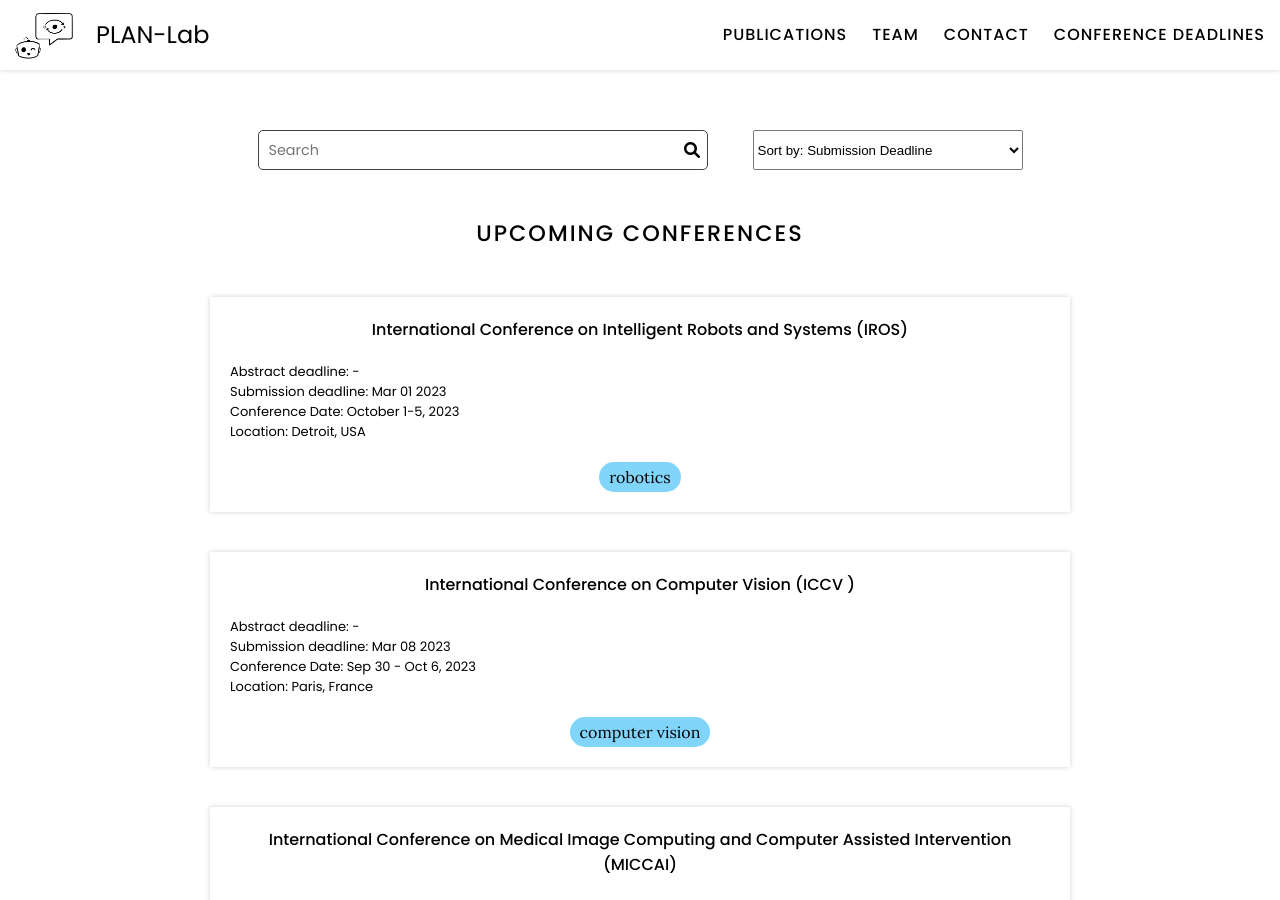
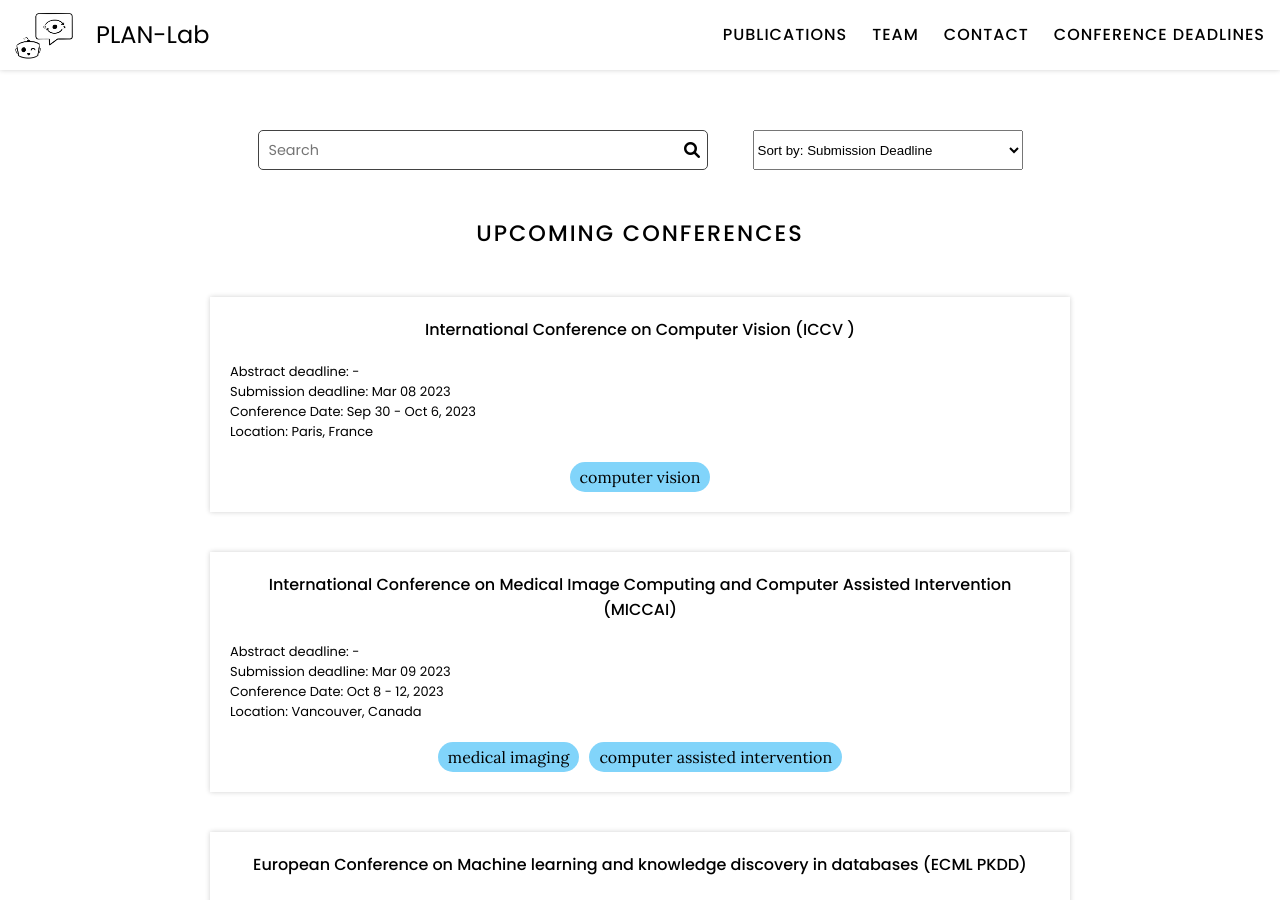
Before and after one commit to XiaonaZhou/plan-lab.github.io, a Jekyll site: the page built from conference-deadlines/index.md, in a window 1280 px wide and 900 px high. Built offline with Jekyll 4.4.1, drawn with Linux system fonts in a browser that asks for light colours.

Commit message:
Fetch Conferences

```diff
--- a/_data/conferences.yaml
+++ b/_data/conferences.yaml
@@ -1,20 +1,3 @@
-- abstract-deadline: '-'
-  acceptance-rate-2019: '-'
-  acceptance-rate-2020: '-'
-  acceptance-rate-2021: '-'
-  acceptance-rate-2022: '-'
-  call-for-papers: https://ieee-iros.org
-  conference-date: October 1-5, 2023
-  conference-location: Detroit, USA
-  core-ranking: A
-  h5-index: '80'
-  notification-date: Date(2023,5,30)
-  rebuttal-starts: '-'
-  sd-for-sorting: 2023-03-01 00:00:00
-  submission-deadline: Mar 01 2023
-  tags:
-  - robotics
-  title: International Conference on Intelligent Robots and Systems (IROS)
 - abstract-deadline: '-'
   acceptance-rate-2019: '-'
   acceptance-rate-2020: '-'
```
